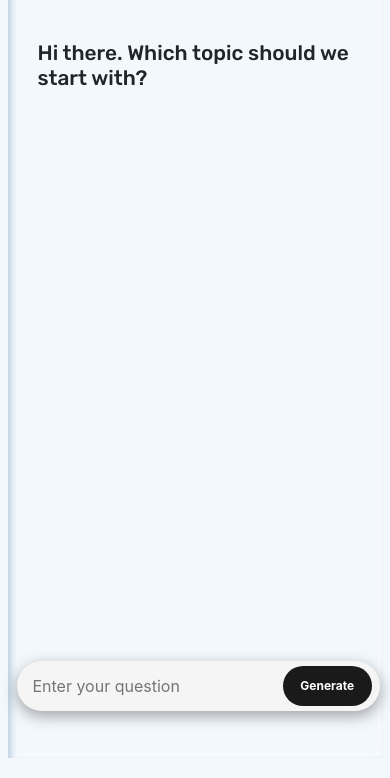
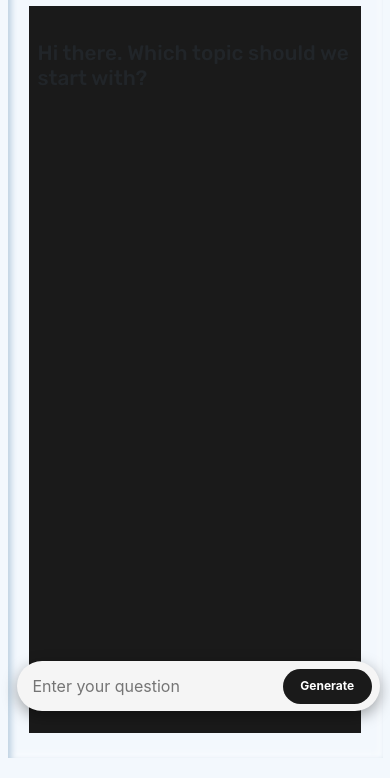
Before and after one commit to Junaidk007/QuickNotes.ai, a plain HTML site: page index.html in a window 390 px wide. Shown: the part 66-844 px from the top of the page. Drawn offline with nearby package versions, Linux system fonts and the light colour scheme; a web font is replaced by a local one.

Commit message:
Update index.html

```diff
--- a/index.html
+++ b/index.html
@@ -263,11 +263,11 @@
 			.button35 {
 				width: 25%;
 				font-size: 12px;
-				top: 5px;
+				top: 7.5px;
 				right: 1px;
 				border-radius: 24px;
 				padding: 0 10px;
-				height: 40px;
+				height: 35px;
 			}
 
 			.shadow-snippets {
@@ -304,6 +304,7 @@
 			.mainbox,
 			.mainbox2 {
 				height: 70vh;
+   background-color: #1a1a1a;
 			}
 
 			.loading {
```
